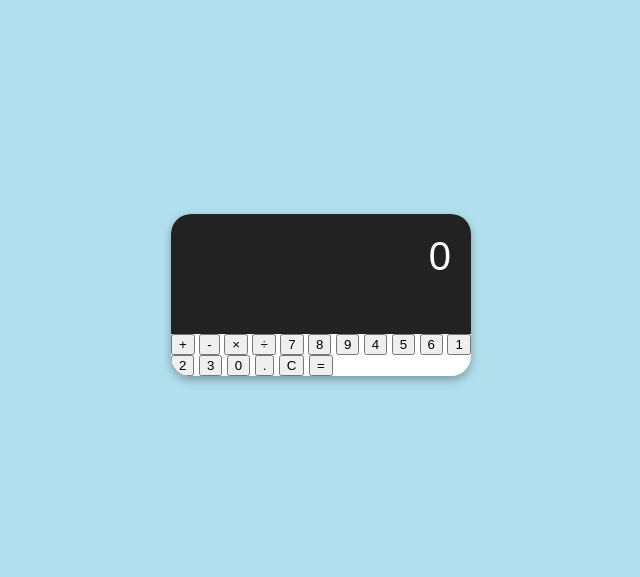
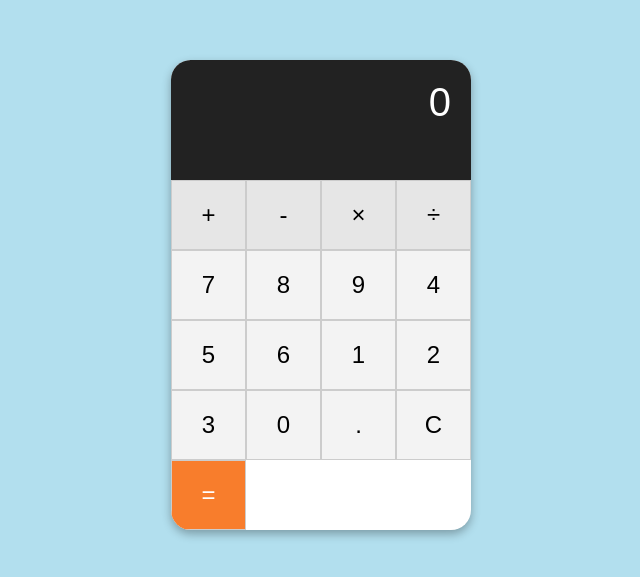
Before and after one commit to sandrypaez/calculadora.sandry.andres-caceres., a plain HTML site: page Ejercicio.calculadora.js/index.html in a window 1280 px wide. Shown: the part 113-690 px from the top of the page, without its empty margins (319-959 px from the left). Drawn offline with Linux system fonts and the light colour scheme.

Commit message:
feat: :sparkles:

```diff
--- a/Ejercicio.calculadora.js/styless.css
+++ b/Ejercicio.calculadora.js/styless.css
@@ -23,3 +23,30 @@ body {
   padding: 20px;
   height: 80px;
 }
+
+.botones {
+  display: grid;
+  grid-template-columns: repeat(4, 1fr);
+}
+
+button {
+  font-size: 1.5rem;
+  padding: 20px;
+  border: 1px solid #ccc;
+  background-color: #f3f3f3;
+  cursor: pointer;
+}
+
+button:hover {
+  background-color: #e0e0e0;
+}
+
+.operador {
+  background-color: #e6e6e6;
+}
+
+#igual {
+  grid-row: span 4;
+  background-color: #f87d2c;
+  color: white;
+}
```
